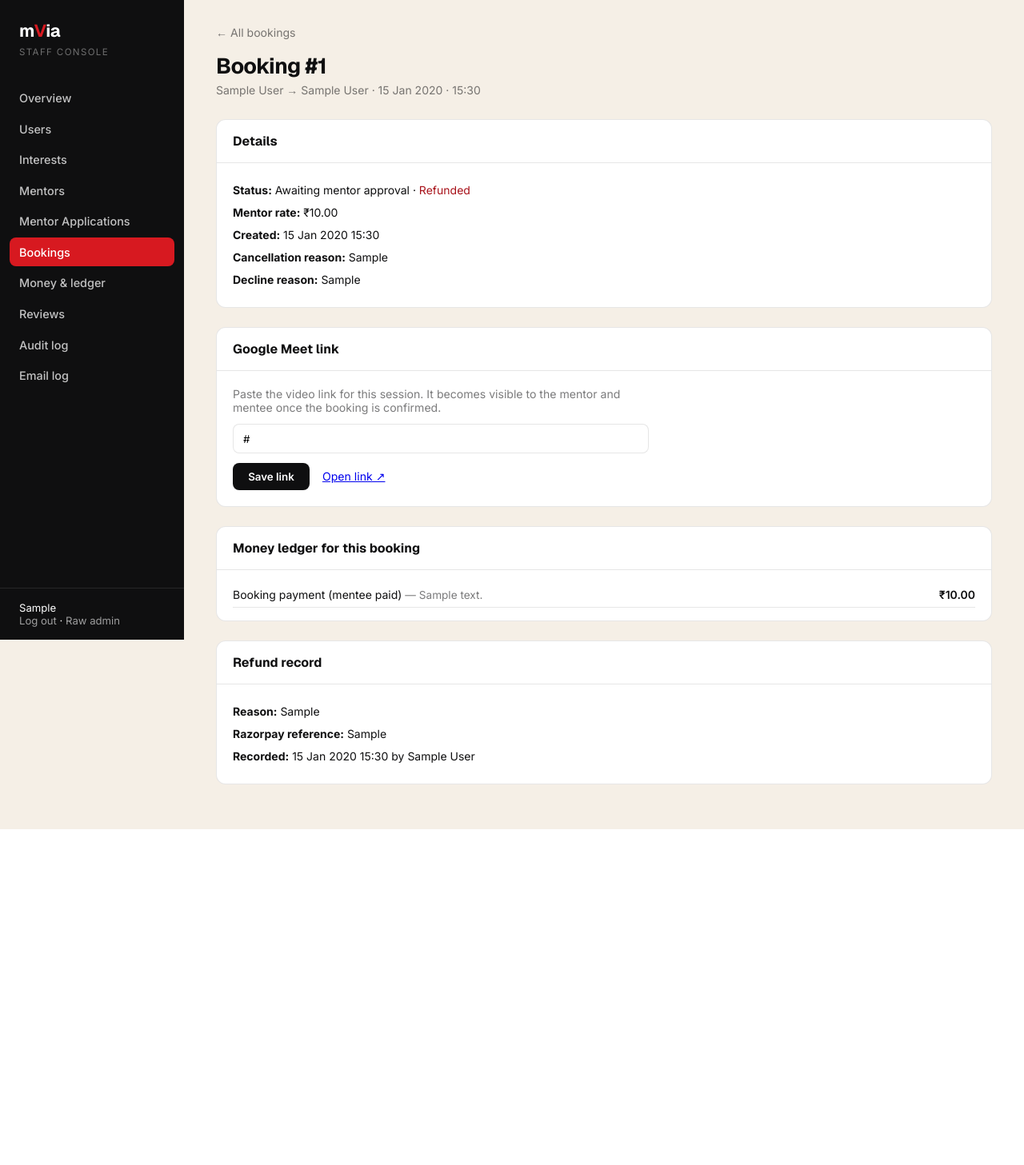
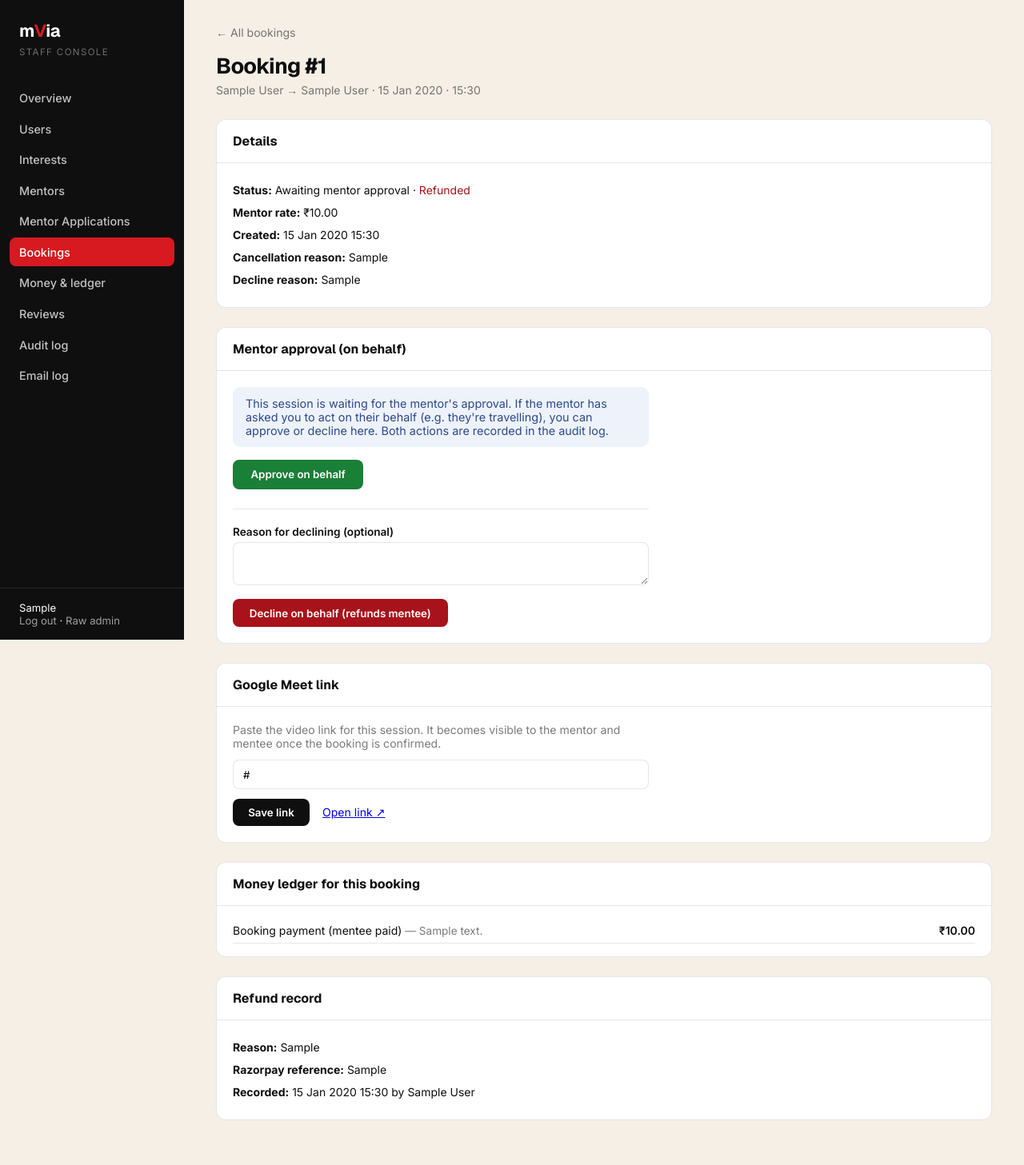
Before and after one commit to mentorvia/mvia, a Django app: page /staff/bookings/1/ in a window 1280 px wide. Shown: the whole page at 80% size. Before the commit the page ends 1037 px from the top, so only its background shows below. Run offline with Django 5.2, Linux system fonts and the light colour scheme; a user stored in the database is signed in; tables that the repository leaves empty hold one stand-in row (values such as "Sample post").

Commit message:
Update staff_booking_detail.html

```diff
--- a/templates/bookings/staff_booking_detail.html
+++ b/templates/bookings/staff_booking_detail.html
@@ -16,6 +16,37 @@
     {% if booking.decline_reason %}<div><strong>Decline reason:</strong> {{ booking.decline_reason }}</div>{% endif %}
   </div>
 </div>
+
+{% if booking.status == 'awaiting_approval' %}
+  <div class="panel">
+    <h2>Mentor approval (on behalf)</h2>
+    <div style="padding:1.25rem; max-width:560px;">
+      <div class="msg info" style="margin-bottom:1rem;">
+        This session is waiting for the mentor's approval. If the mentor has asked you to act on their behalf (e.g. they're travelling), you can approve or decline here. Both actions are recorded in the audit log.
+      </div>
+
+      <form method="post" style="display:inline;">
+        {% csrf_token %}
+        <input type="hidden" name="action" value="approve">
+        <button type="submit" onclick="return confirm('Approve this session on the mentor\u2019s behalf?');"
+                style="padding:0.65rem 1.4rem; background:#1a7f37; color:#fff; border:none; border-radius:8px; font-weight:600; cursor:pointer; font-family:inherit;">Approve on behalf</button>
+      </form>
+
+      <div style="margin-top:1.5rem; padding-top:1.25rem; border-top:1px solid var(--line);">
+        <form method="post">
+          {% csrf_token %}
+          <input type="hidden" name="action" value="decline">
+          <label style="display:block; font-weight:600; font-size:0.85rem; margin-bottom:0.35rem;">Reason for declining (optional)</label>
+          <textarea name="reason" rows="2" style="width:100%; padding:0.6rem 0.75rem; border:1px solid var(--line); border-radius:8px; font-family:inherit;"></textarea>
+          <div style="margin-top:0.9rem;">
+            <button type="submit" onclick="return confirm('Decline on the mentor\u2019s behalf? The mentee will be refunded.');"
+                    style="padding:0.6rem 1.3rem; background:var(--deep-red); color:#fff; border:none; border-radius:8px; font-weight:600; cursor:pointer; font-family:inherit;">Decline on behalf (refunds mentee)</button>
+          </div>
+        </form>
+      </div>
+    </div>
+  </div>
+{% endif %}
 
 <div class="panel">
   <h2>Google Meet link</h2>
@@ -79,10 +110,10 @@
 
 {% if reschedule_slots is not None %}
   <div class="panel">
-    <h2>Reschedule</h2>
+    <h2>Reschedule (admin override)</h2>
     <div style="padding:1.25rem; max-width:560px;">
       <div style="font-size:0.88rem; color:var(--muted); margin-bottom:0.75rem;">
-        Move this confirmed session to another open slot of the same mentor (no re-payment). Allowed up to 24h before, max 2 times. Rescheduled so far: {{ booking.reschedule_count }}/2.
+        Move this confirmed session to another open slot of the same mentor (no re-payment). As an admin you can override the usual 24h-before and 2-times limits for emergencies. Rescheduled so far: {{ booking.reschedule_count }}.
       </div>
       {% if reschedule_slots %}
       <form method="post">
@@ -94,7 +125,7 @@
           <option value="{{ s.id }}">{{ s.start|date:"d M Y · H:i" }}–{{ s.end|date:"H:i" }}</option>
           {% endfor %}
         </select>
-        <button type="submit" onclick="return confirm('Reschedule this booking?');" style="padding:0.6rem 1.3rem; background:var(--ink); color:#fff; border:none; border-radius:8px; font-weight:600; cursor:pointer; font-family:inherit;">Reschedule</button>
+        <button type="submit" onclick="return confirm('Reschedule this booking (admin override)?');" style="padding:0.6rem 1.3rem; background:var(--ink); color:#fff; border:none; border-radius:8px; font-weight:600; cursor:pointer; font-family:inherit;">Reschedule</button>
       </form>
       {% else %}
         <div class="empty">No other open slots for this mentor.</div>
```
